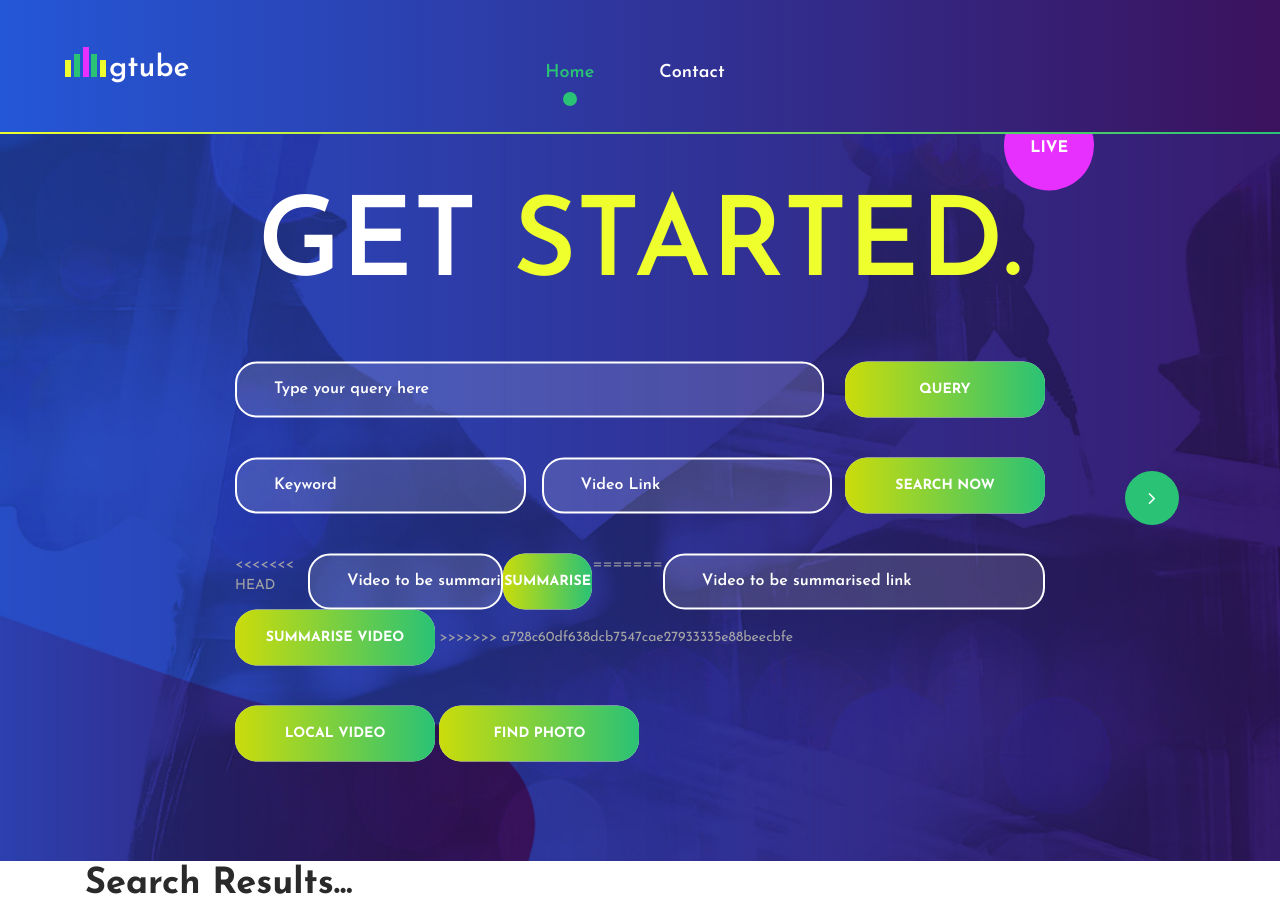
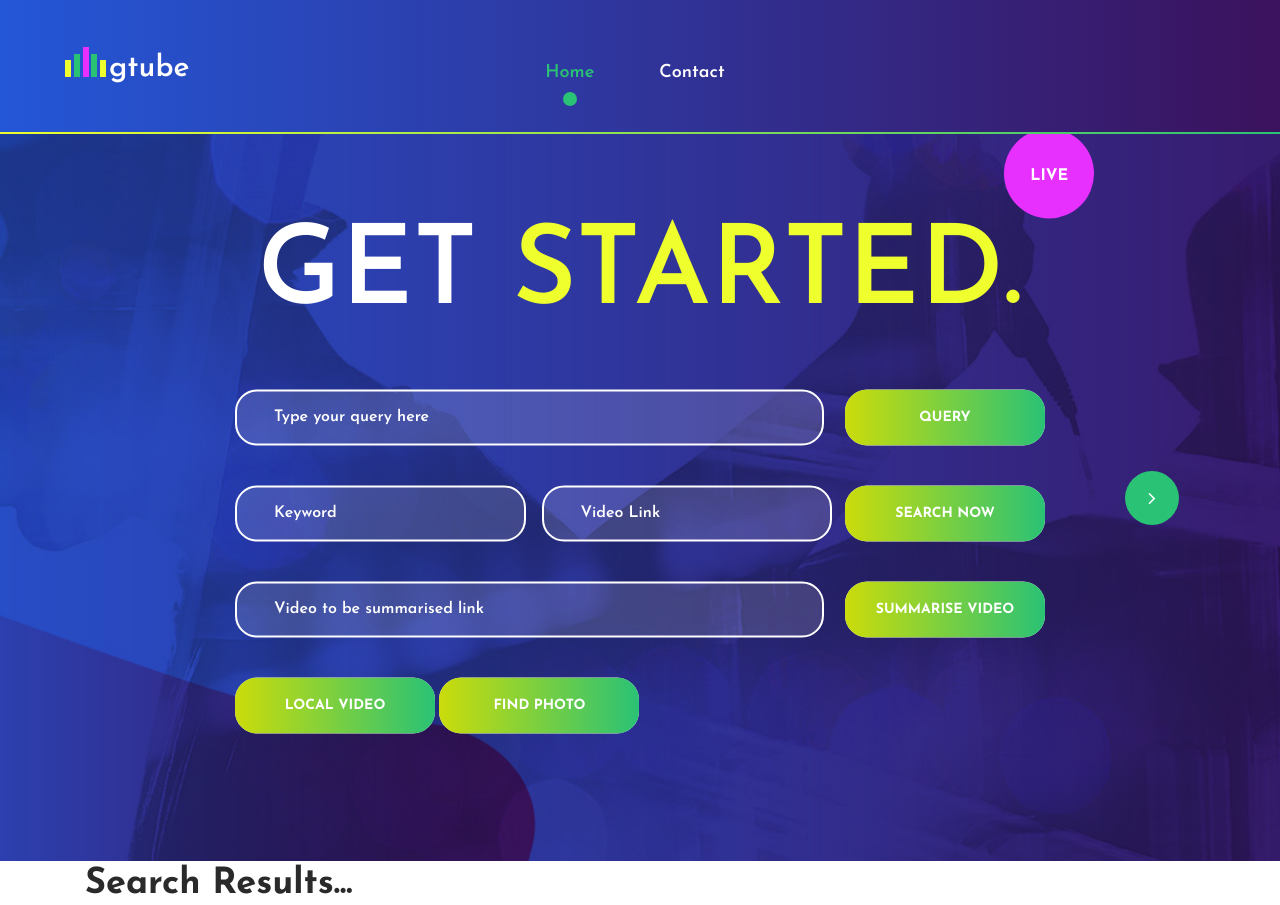
Before and after one commit to aayush-yb/GTube, a Python web app: template templates/index.html in a window 1280 px wide. Shown: the top 905 px of the page. Run offline with Jinja, Linux system fonts and the light colour scheme; the template is opened without the code that fills it, so the values that code supplies are empty.

Commit message:
Update index.html

```diff
--- a/templates/index.html
+++ b/templates/index.html
@@ -114,15 +114,9 @@
 											<form id="summarise-info" class="tickets_form" >
 												<div class="d-flex flex-md-row flex-column align-items-start justify-content-md-between justify-content-start">
 													<div class="tickets_form_inputs d-flex flex-row align-items-start justify-content-between">
-<<<<<<< HEAD
 														<input type="url" id="summarise-link" class="query_form_input" placeholder="Video to be summarised link" name="url2" required="required">
 													</div>
 													<button id="summarise-button" type="submit" class="query_button button"><span>Summarise Video</span></button>
-=======
-														<input type="url" id="summarise-link" class="query_form_input" placeholder="Video to be summarised link" name="summary" required="required">
-													</div>
-													<button id="summarise-button" type="click" class="query_button button"><span>Summarise Video</span></button>
->>>>>>> a728c60df638dcb7547cae27933335e88beecbfe
 												</div>
 											</form>
 										</div>
@@ -211,11 +205,7 @@
 				<div class="row">
 					<div class="col">
 						<div class="copyright text-center">
-<<<<<<< HEAD
-Made with <i class="fa fa-heart-o" aria-hidden="true"></i> by <a href="https://colorlib.com" target="_blank">Ganador</a></div>
-=======
 Copyright 2019 All rights reserved | Made with <i class="fa fa-heart-o" aria-hidden="true"></i> by <a href="https://colorlib.com" target="_blank">Ganador</a></div>
->>>>>>> a728c60df638dcb7547cae27933335e88beecbfe
 					</div>
 				</div>
 			</div>
```
